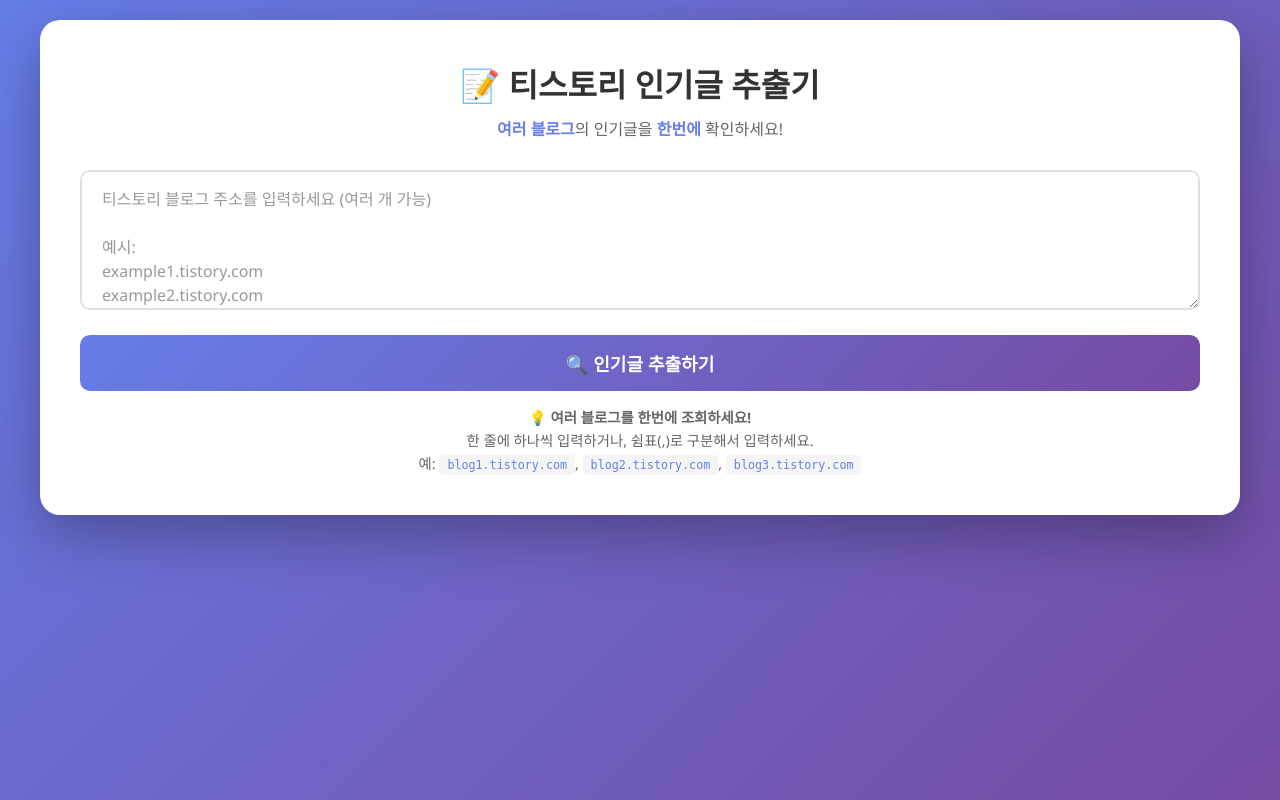
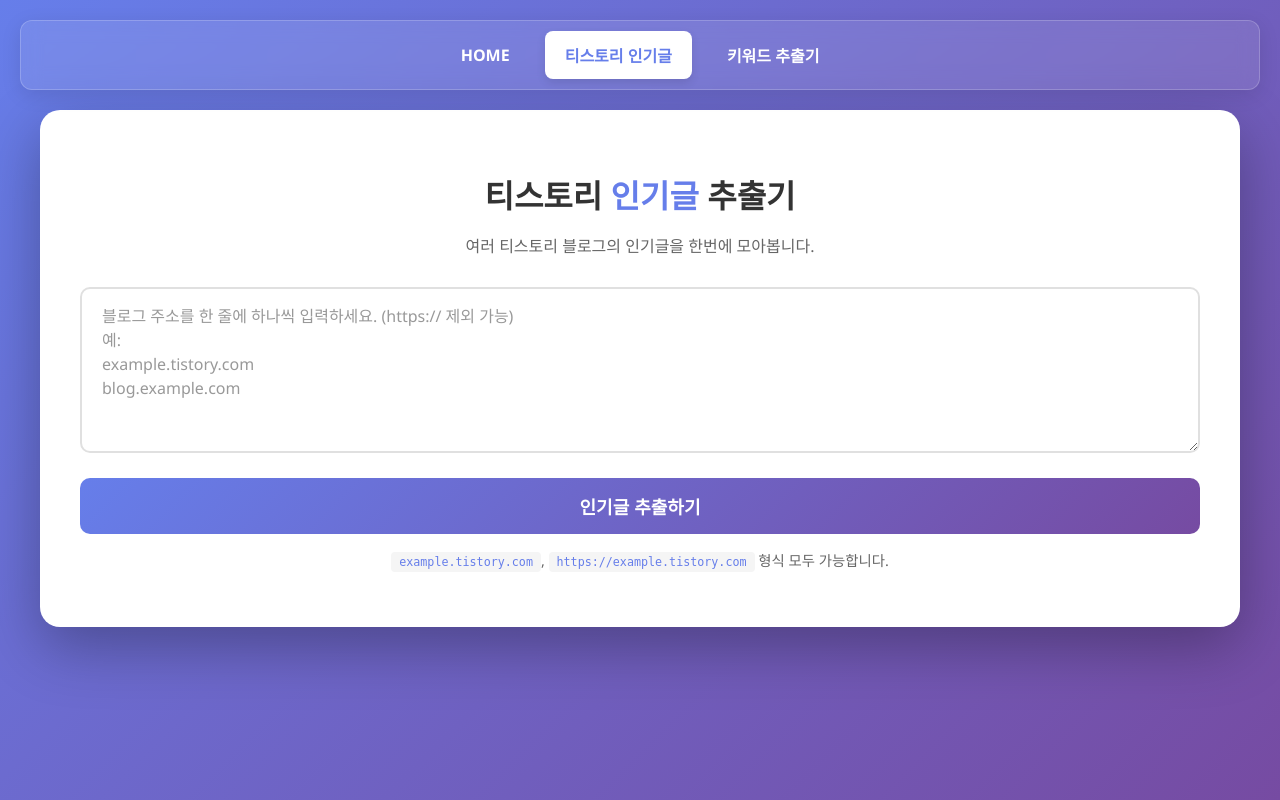
Before and after one commit to hyunilove1/tistory-extractor, a Flask app: page / in a window 1280 px wide. Run offline with Flask 3, Linux system fonts and the light colour scheme.

Commit message:
Refactor index.html with navigation and style updates
Updated the title and styles in the HTML template. Added a navigation bar for better user experience.

```diff
--- a/templates/index.html
+++ b/templates/index.html
@@ -3,21 +3,73 @@
 <head>
     <meta charset="UTF-8">
     <meta name="viewport" content="width=device-width, initial-scale=1.0">
-    <title>티스토리 인기글 추출기 - 다중 블로그 지원</title>
+    <title>티스토리 인기글 추출기</title>
+
 <style>
-        * {
-            margin: 0;
-            padding: 0;
-            box-sizing: border-box;
-        }
-
+    /* * 기본 스타일
+    */
     body {
         font-family: 'Segoe UI', Tahoma, Geneva, Verdana, sans-serif;
         background: linear-gradient(135deg, #667eea 0%, #764ba2 100%);
         min-height: 100vh;
         padding: 20px;
+        box-sizing: border-box; /* 패딩이 크기에 포함되도록 추가 */
+        margin: 0; /* body의 기본 마진 제거 */
     }
 
+    /* * 새로 추가된 내비게이션 바 스타일
+    */
+    .main-nav {
+        background: rgba(255, 255, 255, 0.1);
+        backdrop-filter: blur(10px);
+        -webkit-backdrop-filter: blur(10px); /* Safari 지원 */
+        border-radius: 12px;
+        box-shadow: 0 5px 20px rgba(0, 0, 0, 0.1);
+        max-width: 1200px;
+        margin: 0 auto 20px auto; /* 상단, 좌우 중앙, 하단 여백 */
+        padding: 10px 30px;
+        border: 1px solid rgba(255, 255, 255, 0.2);
+    }
+
+    .main-nav ul {
+        list-style: none;
+        padding: 0;
+        margin: 0;
+        display: flex;
+        justify-content: center;
+        align-items: center;
+        gap: 15px; /* 메뉴 사이 간격 */
+    }
+
+    .main-nav li {
+        display: inline-block;
+    }
+
+    .main-nav li a {
+        display: block;
+        padding: 12px 20px;
+        text-decoration: none;
+        color: white;
+        font-weight: 600; /* 폰트 굵기 */
+        font-size: 16px;
+        border-radius: 8px;
+        transition: all 0.3s ease;
+    }
+
+    /* 호버 (마우스 올렸을 때) */
+    .main-nav li a:hover {
+        background: rgba(255, 255, 255, 0.2);
+    }
+
+    /* 현재 활성화된 메뉴 */
+    .main-nav li a.active {
+        background: white;
+        color: #667eea; /* 배경 그라데이션 시작 색상 */
+        box-shadow: 0 4px 10px rgba(0, 0, 0, 0.1);
+    }
+
+    /* * 기존 컨테이너 스타일
+    */
     .container {
         background: white;
         border-radius: 20px;
@@ -26,6 +78,7 @@
         width: 100%;
         margin: 0 auto;
         padding: 40px;
+        box-sizing: border-box; /* 패딩이 크기에 포함되도록 추가 */
     }
 
     h1 {
@@ -61,6 +114,7 @@
         transition: all 0.3s;
         resize: vertical;
         min-height: 140px;
+        box-sizing: border-box; /* 패딩이 크기에 포함되도록 추가 */
     }
 
     textarea:focus {
@@ -358,7 +412,20 @@
         background: #764ba2;
     }
 
+    /* * 반응형 스타일
+    */
     @media (max-width: 768px) {
+        .main-nav {
+            padding: 10px;
+        }
+        .main-nav ul {
+            justify-content: space-around; /* 모바일에선 꽉 차게 */
+            gap: 5px;
+        }
+        .main-nav li a {
+            padding: 10px 8px; /* 모바일에선 패딩 축소 */
+            font-size: 14px;
+        }
         .container {
             padding: 20px;
         }
@@ -378,203 +445,228 @@
 </style>
 </head>
 <body>
+
+<!--
+    새로 추가된 내비게이션 바 HTML
+    (container의 바깥, body의 바로 아래에 위치)
+-->
+<nav class="main-nav">
+    <ul>
+        <li><a href="/">HOME</a></li>
+        <!--
+            현재 페이지('티스토리 인기글')에 active 클래스를 추가하여
+            하얗게 활성화된 것처럼 보이게 합니다.
+        -->
+        <li><a href="/" class="active">티스토리 인기글</a></li>
+        <li><a href="#">키워드 추출기</a></li> <!-- TODO: 나중에 실제 링크로 변경 -->
+    </ul>
+</nav>
+
+<!--
+    기존 컨테이너 HTML
+    (내비게이션 바 아래로 이동)
+-->
 <div class="container">
-        <h1>📝 티스토리 인기글 추출기</h1>
-        <p class="subtitle">
-            <span class="highlight">여러 블로그</span>의 인기글을 <span class="highlight">한번에</span> 확인하세요!
+    <h1>티스토리 <span class="highlight">인기글</span> 추출기</h1>
+    <p class="subtitle">여러 티스토리 블로그의 인기글을 한번에 모아봅니다.</p>
+
+    <div class="input-group">
+        <textarea id="blogUrls" rows="6" placeholder="블로그 주소를 한 줄에 하나씩 입력하세요. (https:// 제외 가능)&#10;예:&#10;example.tistory.com&#10;blog.example.com"></textarea>
+    </div>
+
+    <button id="extractBtn" class="extract-btn">인기글 추출하기</button>
+
+    <p class="example">
+        <code>example.tistory.com</code>, <code>https://example.tistory.com</code> 형식 모두 가능합니다.
     </p>
 
-        <div class="input-group">
-            <textarea
-                id="blogUrls"
-                placeholder="티스토리 블로그 주소를 입력하세요 (여러 개 가능)
-
-예시:
-example1.tistory.com
-example2.tistory.com
-https://example3.tistory.com"
-            ></textarea>
+    <!-- 로딩, 에러, 결과 표시 영역 -->
+    <div id="loading" class="loading">
+        <div class="spinner"></div>
+        <p>블로그를 분석 중입니다. 잠시만 기다려주세요...</p>
+        <p id="progressInfo" class="progress-info"></p>
     </div>
 
-        <button onclick="extractPosts()" id="extractBtn" class="extract-btn">
-            🔍 인기글 추출하기
-        </button>
+    <div id="error" class="error"></div>
 
-        <div class="example">
-            💡 <strong>여러 블로그를 한번에 조회하세요!</strong><br>
-            한 줄에 하나씩 입력하거나, 쉼표(,)로 구분해서 입력하세요.<br>
-            예: <code>blog1.tistory.com</code>, <code>blog2.tistory.com</code>, <code>blog3.tistory.com</code>
-        </div>
-
-        <div class="loading" id="loading">
-            <div class="spinner"></div>
-            <p><strong>인기글을 추출하는 중입니다...</strong></p>
-            <p class="progress-info" id="progressInfo"></p>
-        </div>
-
-        <div class="error" id="error"></div>
-
-        <div class="results" id="results">
-            <div class="summary">
-                <h2>🎉 추출 완료!</h2>
-                <div class="summary-stats">
-                    <div class="stat-item">
-                        <div class="stat-number" id="totalBlogs">0</div>
-                        <div class="stat-label">조회한 블로그</div>
-                    </div>
-                    <div class="stat-item">
-                        <div class="stat-number" id="totalPosts">0</div>
-                        <div class="stat-label">전체 인기글</div>
-                    </div>
+    <div id="results" class="results">
+        <div id="summary" class="summary"></div>
+        <div id="blogResults" class="blog-results"></div>
     </div>
 </div>
 
-            <div class="blog-results" id="blogResults"></div>
-        </div>
-    </div>
-
+<!--
+    JavaScript (동작) 코드는 변경사항 없습니다.
+-->
 <script>
-        async function extractPosts() {
-            const blogUrls = document.getElementById('blogUrls').value.trim();
+    document.addEventListener('DOMContentLoaded', () => {
+        const extractBtn = document.getElementById('extractBtn');
+        const blogUrlsInput = document.getElementById('blogUrls');
         const loading = document.getElementById('loading');
+        const progressInfo = document.getElementById('progressInfo');
         const error = document.getElementById('error');
         const results = document.getElementById('results');
-            const extractBtn = document.getElementById('extractBtn');
+        const summary = document.getElementById('summary');
+        const blogResults = document.getElementById('blogResults');
 
-            // 초기화
-            error.classList.remove('show');
-            results.classList.remove('show');
-
+        extractBtn.addEventListener('click', async () => {
+            const blogUrls = blogUrlsInput.value.trim();
             if (!blogUrls) {
                 showError('블로그 주소를 입력해주세요.');
                 return;
             }
 
-            // URL 개수 확인
-            const urlCount = blogUrls.split(/[\n,]/).filter(u => u.trim()).length;
-            document.getElementById('progressInfo').textContent = `${urlCount}개의 블로그를 분석 중...`;
-
-            // 로딩 시작
+            // UI 초기화
+            hideError();
+            results.classList.remove('show');
+            blogResults.innerHTML = '';
+            summary.innerHTML = '';
             loading.classList.add('show');
+            progressInfo.textContent = '';
             extractBtn.disabled = true;
 
             try {
+                // app.py의 /extract 엔드포인트 호출
                 const response = await fetch('/extract', {
                     method: 'POST',
                     headers: {
                         'Content-Type': 'application/json',
                     },
-                    body: JSON.stringify({ blog_urls: blogUrls })
+                    body: JSON.stringify({ blog_urls: blogUrls }),
                 });
+
+                if (!response.ok) {
+                    throw new Error(`서버 오류가 발생했습니다. (상태: ${response.status})`);
+                }
 
                 const data = await response.json();
 
                 if (data.success) {
-                    displayResults(data.results);
+                    renderResults(data);
                 } else {
-                    showError(data.error);
+                    showError(data.error || '알 수 없는 오류가 발생했습니다.');
                 }
+
             } catch (err) {
-                showError('서버와 통신 중 오류가 발생했습니다: ' + err.message);
+                showError(`네트워크 오류가 발생했습니다: ${err.message}`);
             } finally {
                 loading.classList.remove('show');
                 extractBtn.disabled = false;
             }
+        });
+
+        function renderResults(data) {
+            results.classList.add('show');
+            blogResults.innerHTML = ''; // 이전 결과 초기화
+            summary.innerHTML = ''; // 요약 초기화
+
+            let totalPosts = 0;
+            let successBlogs = 0;
+
+            if (data.results && data.results.length > 0) {
+                data.results.forEach(result => {
+                    if (result.success) {
+                        totalPosts += result.count;
+                        successBlogs++;
+                    }
+                    blogResults.innerHTML += createBlogCard(result);
+                });
+
+                // 요약 정보 생성
+                summary.innerHTML = `
+                    <h2>분석 요약</h2>
+                    <div class="summary-stats">
+                        <div class="stat-item">
+                            <div class="stat-number">${data.total_blogs}</div>
+                            <div class="stat-label">요청 블로그</div>
+                        </div>
+                        <div class="stat-item">
+                            <div class="stat-number">${successBlogs}</div>
+                            <div class="stat-label">분석 성공</div>
+                        </div>
+                        <div class="stat-item">
+                            <div class="stat-number">${totalPosts}</div>
+                            <div class="stat-label">총 인기글</div>
+                        </div>
+                    </div>
+                `;
+            } else {
+                summary.innerHTML = '<h2>분석 결과가 없습니다.</h2>';
             }
 
-        function displayResults(blogResults) {
-            const results = document.getElementById('results');
-            const blogResultsContainer = document.getElementById('blogResults');
-            const totalBlogsEl = document.getElementById('totalBlogs');
-            const totalPostsEl = document.getElementById('totalPosts');
+            // 카드 토글 이벤트 바인딩
+            bindToggleEvents();
+        }
 
-            // 통계 계산
-            const totalBlogs = blogResults.length;
-            const totalPosts = blogResults.reduce((sum, blog) => sum + (blog.count || 0), 0);
+        function createBlogCard(result) {
+            let contentHtml = '';
+            const isError = !result.success;
+            const cardClass = isError ? 'blog-card error' : 'blog-card';
 
-            totalBlogsEl.textContent = totalBlogs;
-            totalPostsEl.textContent = totalPosts;
+            if (isError) {
+                contentHtml = `<div class="error-message"><strong>오류:</strong> ${result.error}</div>`;
+            } else if (result.posts.length === 0) {
+                contentHtml = `<div class="error-message">인기글을 찾을 수 없습니다.</div>`;
+            } else {
+                contentHtml = result.posts.map((post, index) => `
+                    <div class="post-item">
+                        <span class="post-number">${index + 1}</span>
+                        <a href="${post.url}" class="post-title" target="_blank" rel="noopener noreferrer">${escapeHTML(post.title)}</a>
+                        <span class="post-url">${post.url}</span>
+                    </div>
+                `).join('');
+            }
 
-            // 각 블로그 결과 표시
-            blogResultsContainer.innerHTML = blogResults.map((blog, blogIndex) => {
-                const blogName = extractBlogName(blog.blog_url);
+            const cleanUrl = result.blog_url.replace(/^https?:\/\//, '');
 
-                if (!blog.success) {
             return `
-                        <div class="blog-card error">
+                <div class="${cardClass}">
                     <div class="blog-header">
                         <div class="blog-name">
-                                    ❌ ${blogName}
-                                    <div class="blog-url-display">${blog.blog_url}</div>
+                            <span>${cleanUrl}</span>
+                        </div>
+                        <div class="blog-count">
+                            ${isError ? '오류' : `${result.count}개`}
+                            <span class="toggle-icon" style="display: inline-block;">▼</span>
                         </div>
                     </div>
-                            <div class="error-message">
-                                ${blog.error}
+                    <div class="blog-content">
+                        ${contentHtml}
                     </div>
                 </div>
             `;
         }
 
-                return `
-                    <div class="blog-card" id="blog-${blogIndex}">
-                        <div class="blog-header" onclick="toggleBlog(${blogIndex})">
-                            <div class="blog-name">
-                                <span class="toggle-icon">▼</span>
-                                <div>
-                                    ✅ ${blogName}
-                                    <div class="blog-url-display">${blog.blog_url}</div>
-                                </div>
-                            </div>
-                            <span class="blog-count">${blog.count}개</span>
-                        </div>
-                        <div class="blog-content">
-                            ${blog.posts.map((post, index) => `
-                                <div class="post-item">
-                                    <span class="post-number">${index + 1}</span>
-                                    <a href="${post.url}" target="_blank" class="post-title">${escapeHtml(post.title)}</a>
-                                    <span class="post-url">${post.url}</span>
-                                </div>
-                            `).join('')}
-                        </div>
-                    </div>
-                `;
-            }).join('');
-
-            results.classList.add('show');
-        }
-
-        function toggleBlog(index) {
-            const blogCard = document.getElementById(`blog-${index}`);
-            blogCard.classList.toggle('collapsed');
-        }
-
-        function extractBlogName(url) {
-            try {
-                const urlObj = new URL(url);
-                return urlObj.hostname.replace('.tistory.com', '');
-            } catch {
-                return url;
-            }
-        }
-
-        function escapeHtml(text) {
-            const div = document.createElement('div');
-            div.textContent = text;
-            return div.innerHTML;
+        function bindToggleEvents() {
+            document.querySelectorAll('.blog-header').forEach(header => {
+                header.addEventListener('click', () => {
+                    header.closest('.blog-card').classList.toggle('collapsed');
+                });
+            });
         }
 
         function showError(message) {
-            const error = document.getElementById('error');
             error.textContent = message;
             error.classList.add('show');
         }
 
-        // Ctrl+Enter로 추출 실행
-        document.getElementById('blogUrls').addEventListener('keydown', function(e) {
-            if (e.ctrlKey && e.key === 'Enter') {
-                extractPosts();
+        function hideError() {
+            error.classList.remove('show');
+        }
+
+        function escapeHTML(str) {
+            return str.replace(/[&<>"']/g, function(match) {
+                return {
+                    '&': '&amp;',
+                    '<': '&lt;',
+                    '>': '&gt;',
+                    '"': '&quot;',
+                    "'": '&#x27;' // ' -> &#x27; 로 수정 (보안 및 호환성)
+                }[match];
+            });
         }
     });
 </script>
+
 </body>
 </html>
```
Lines whose indentation alone changed are shown as unchanged.
